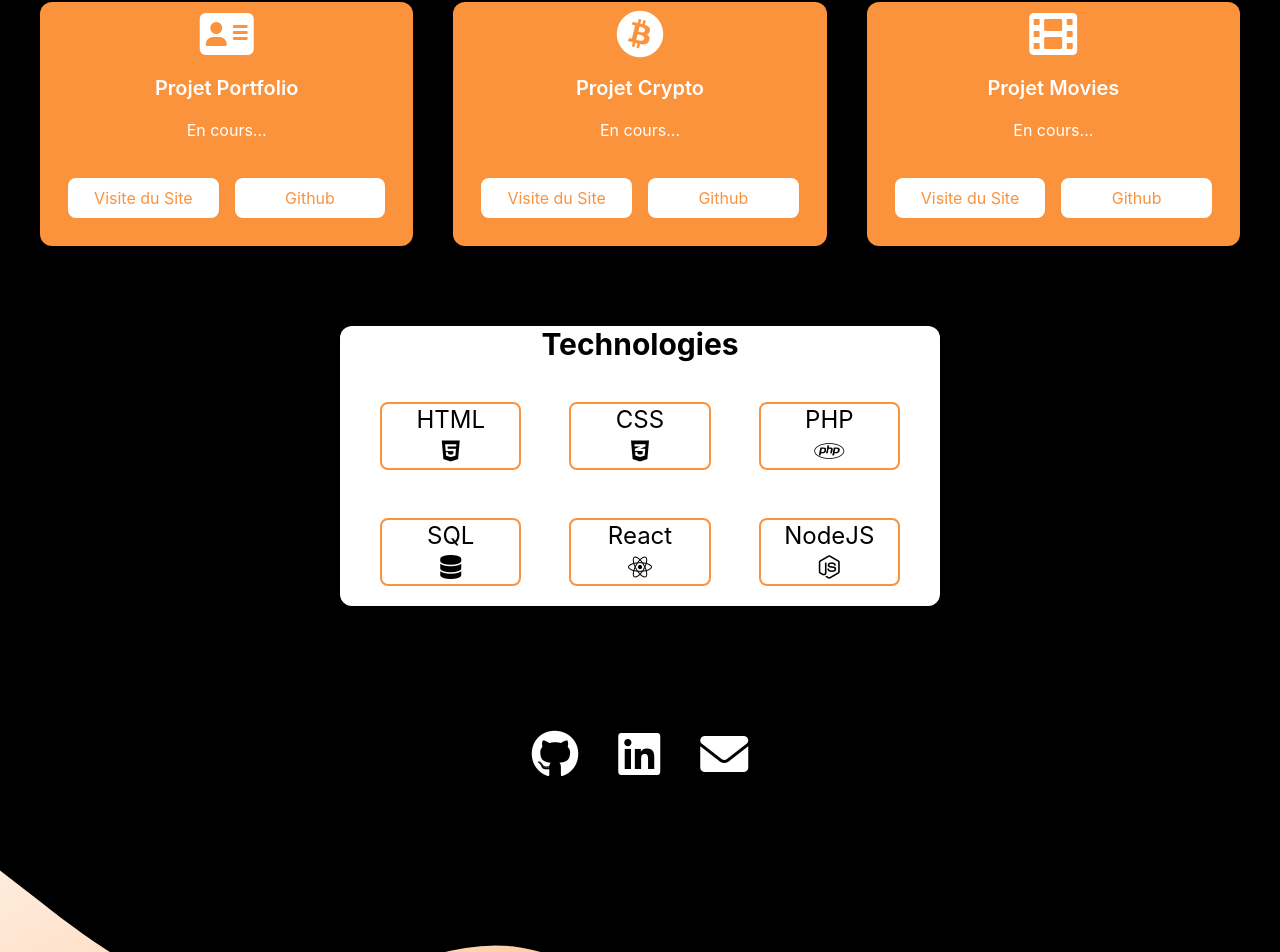
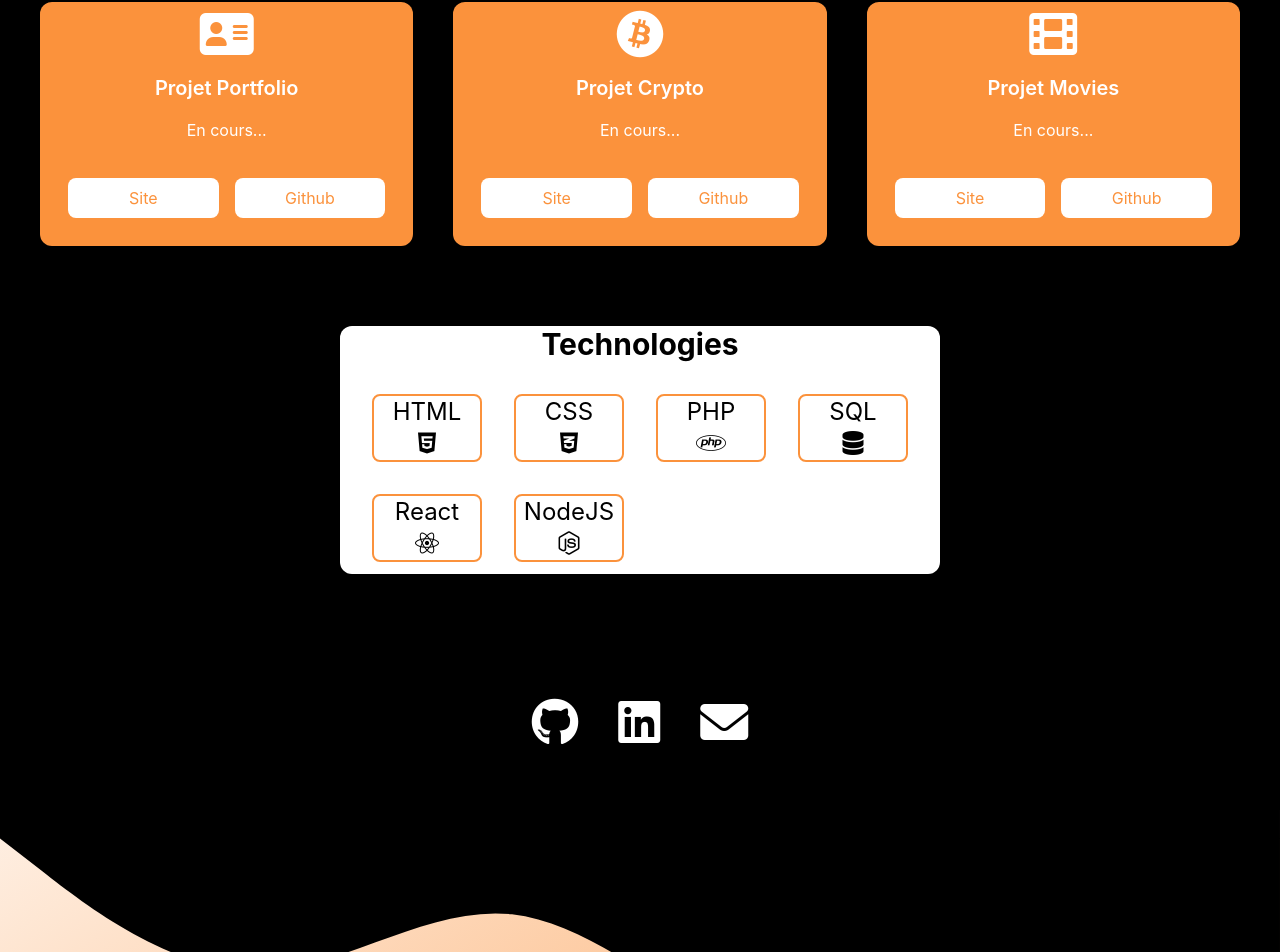
Before and after one commit to Dev-Nago/Portfolio, a React (Create React App) app: page / in a window 1280 px wide. Shown: the part 1014-1966 px from the top of the page. Built offline with nearby package versions, Linux system fonts and the light colour scheme.

Commit message:
updated projects/technos

```diff
--- a/src/Components/Projects.js
+++ b/src/Components/Projects.js
@@ -29,14 +29,14 @@ function Projects() {
   return (
     <div className='bg-black text-white p-5 h-full' id='Projects'>
           <h1 className='text-4xl m-5 font-bold'>Mes Projets</h1>
-          <div className='grid grid-cols-1 sm:grid-cols-3'>
+          <div className='grid grid-cols-1 sm:grid-cols-2 lg:grid-cols-3'>
             {projects.map( (project, key ) => (
               <div key={key} className='bg-orange-400 rounded-xl m-5 flex flex-col'>
                 <i className={project.image}></i>
                 <h2 className='m-2 text-xl font-semibold'>{project.title}</h2>
                 <p className='m-2'>{project.description}</p>
                 <div className='flex flex-row p-2 m-3'>
-                  <a href={project.link} className='bg-white rounded-lg text-orange-400 p-2 m-2 w-1/2'>Visite du Site</a>
+                  <a href={project.link} className='bg-white rounded-lg text-orange-400 p-2 m-2 w-1/2'>Site</a>
                   <a href={project.github} target='_blank' rel='noreferrer' className='bg-white rounded-lg text-orange-400 p-2 m-2 w-1/2'>Github</a>
                 </div>
               </div>
--- a/src/Components/Technologies.js
+++ b/src/Components/Technologies.js
@@ -27,9 +27,9 @@ function Technologies() {
   <div className='bg-black h-full p-10' id='Technos'>
     <div className='bg-white justify-center rounded-xl m-auto sm:w-1/2'>
         <h1 className='text-3xl font-bold'>Technologies</h1>
-        <div className='grid grid-cols-2 gap-2 text-2xl m-5 sm:grid-cols-3'>
+        <div className='grid grid-cols-2 gap-2 text-2xl m-5 lg:grid-cols-4'>
             {datas.map( (data, key) => (
-              <div key={key} className='m-5 border-2 border-orange-400 rounded-lg'>
+              <div key={key} className='m-3 border-2 border-orange-400 rounded-lg'>
                 <div>{data.name}</div>
                 <div><i className={data.icon}></i></div>
               </div>
```
